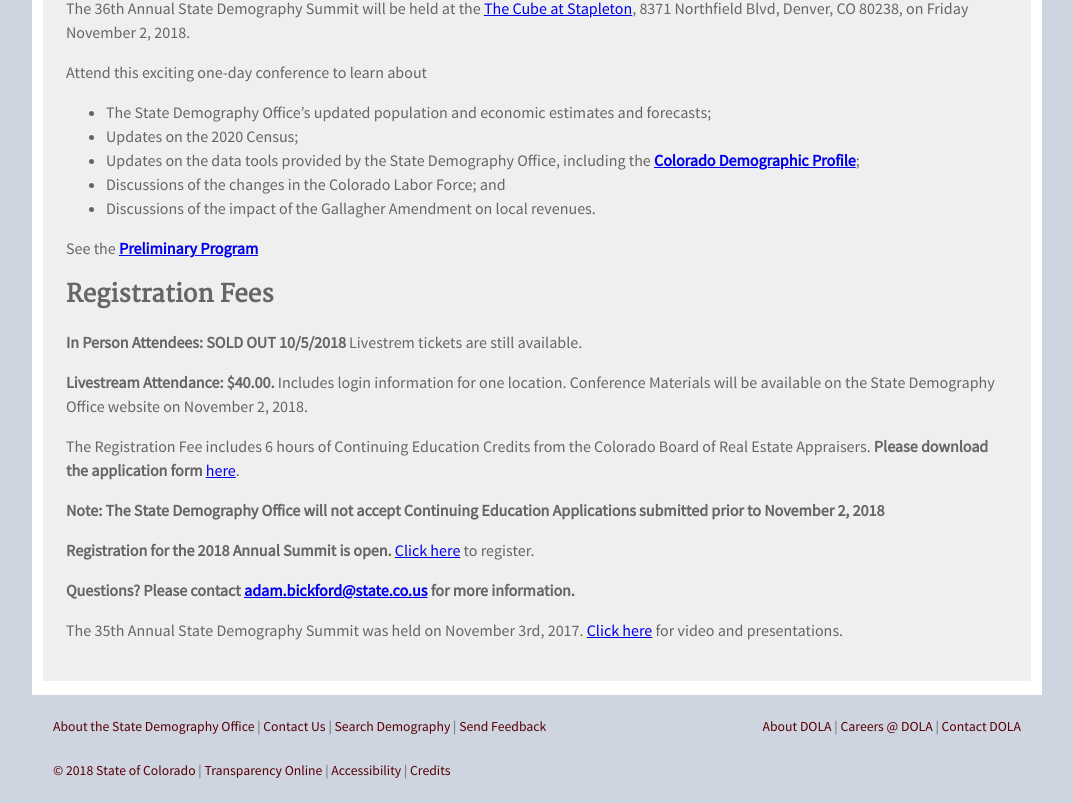
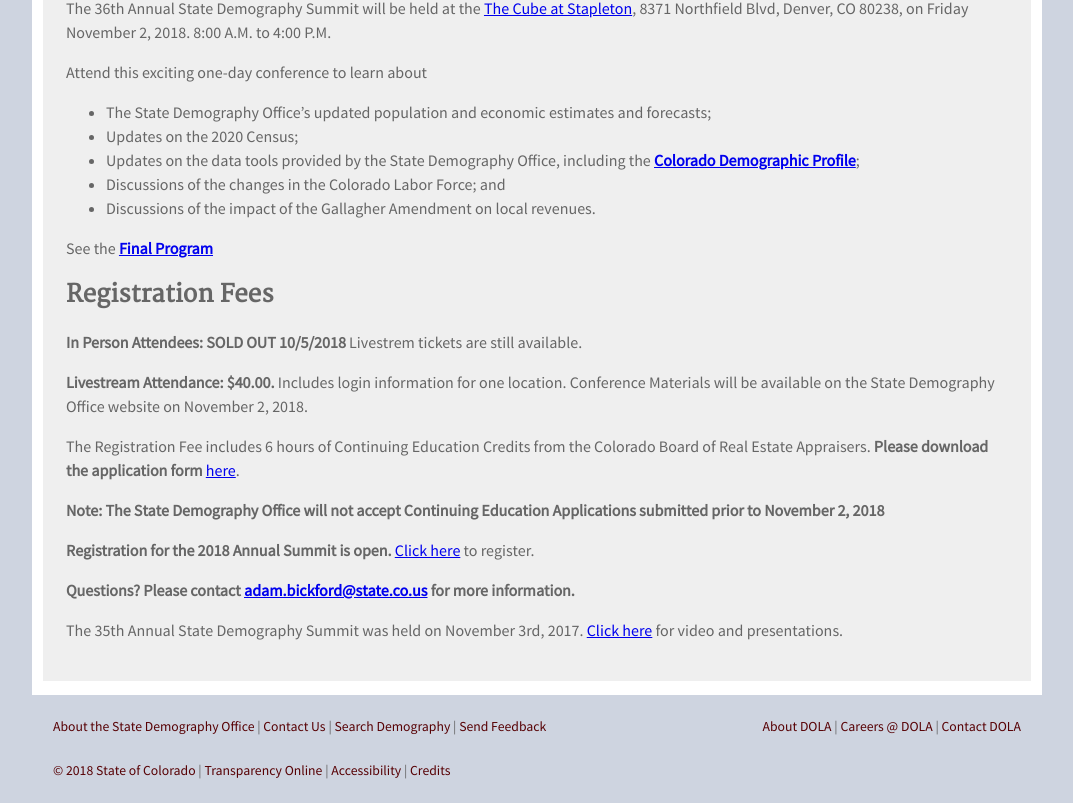
Before and after one commit to TBleess/Website_New, a Jekyll site: the page built from pages/9_Not_in_Menu/demography_summit_2018.md, in a window 1280 px wide. Shown: the part 1136-1939 px from the top of the page, without its empty margins (103-1176 px from the left). Built offline with Jekyll 4.4.1, drawn with Linux system fonts in a browser that asks for light colours.

Commit message:
Update demography_summit_2018.md

```diff
--- a/pages/9_Not_in_Menu/demography_summit_2018.md
+++ b/pages/9_Not_in_Menu/demography_summit_2018.md
@@ -13,7 +13,7 @@ description: " 2018 Demography Summit."
 <div style="text-align:center"><img src ="https://drive.google.com/uc?export=view&id=1845_hRkIDXPfiQ40Yeb-lFJ-MJNI_4aP" width="100%"/></div>
 
 The 36th Annual State Demography Summit will be held at the [The Cube at Stapleton](https://www.google.com/maps/place/Stapleton+MCA/@39.7580033,-104.9042528,17z/data=!3m1!4b1!4m5!3m4!1s0x876c7b8454e7fec9:0x6b988a5c607d5439!8m2!3d39.7579992!4d-104.9020641), 8371 Northfield Blvd, Denver, CO 80238,
-on Friday November 2, 2018.
+on Friday November 2, 2018.  8:00 A.M. to 4:00 P.M.
 
 Attend this exciting one-day conference to learn about
 
@@ -24,7 +24,7 @@ Attend this exciting one-day conference to learn about
 * Discussions of the changes in the Colorado Labor Force; and
 * Discussions of the impact of the Gallagher Amendment on local revenues.
 
-See the **[Preliminary Program](https://drive.google.com/uc?export=download&id=1mVz4fuiqHid6826-4Ur2AmhfMrFM5DCd)**
+See the **[Final Program](https://drive.google.com/uc?export=download&id=1mVz4fuiqHid6826-4Ur2AmhfMrFM5DCd)**
 
 ## Registration Fees
 
```
